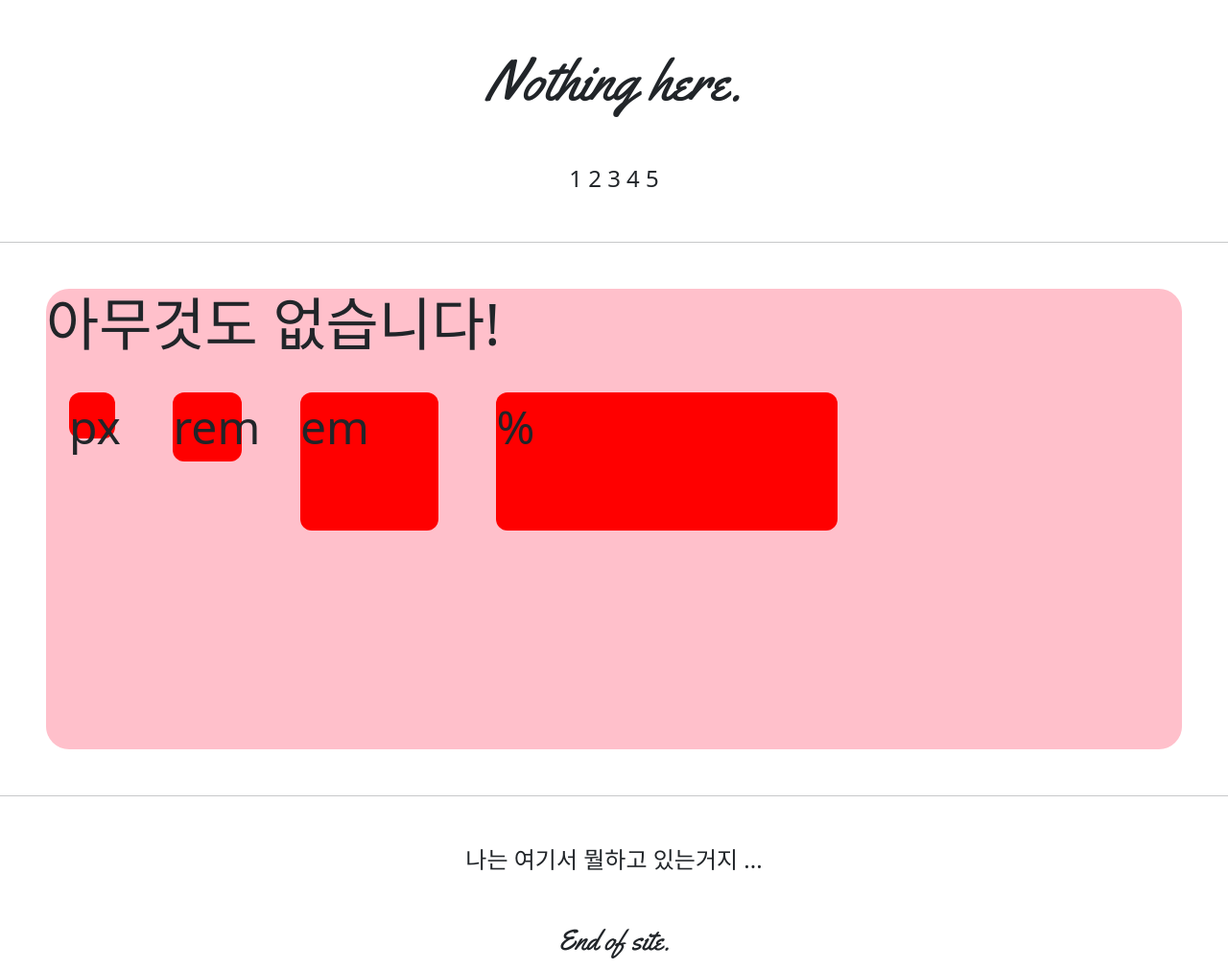
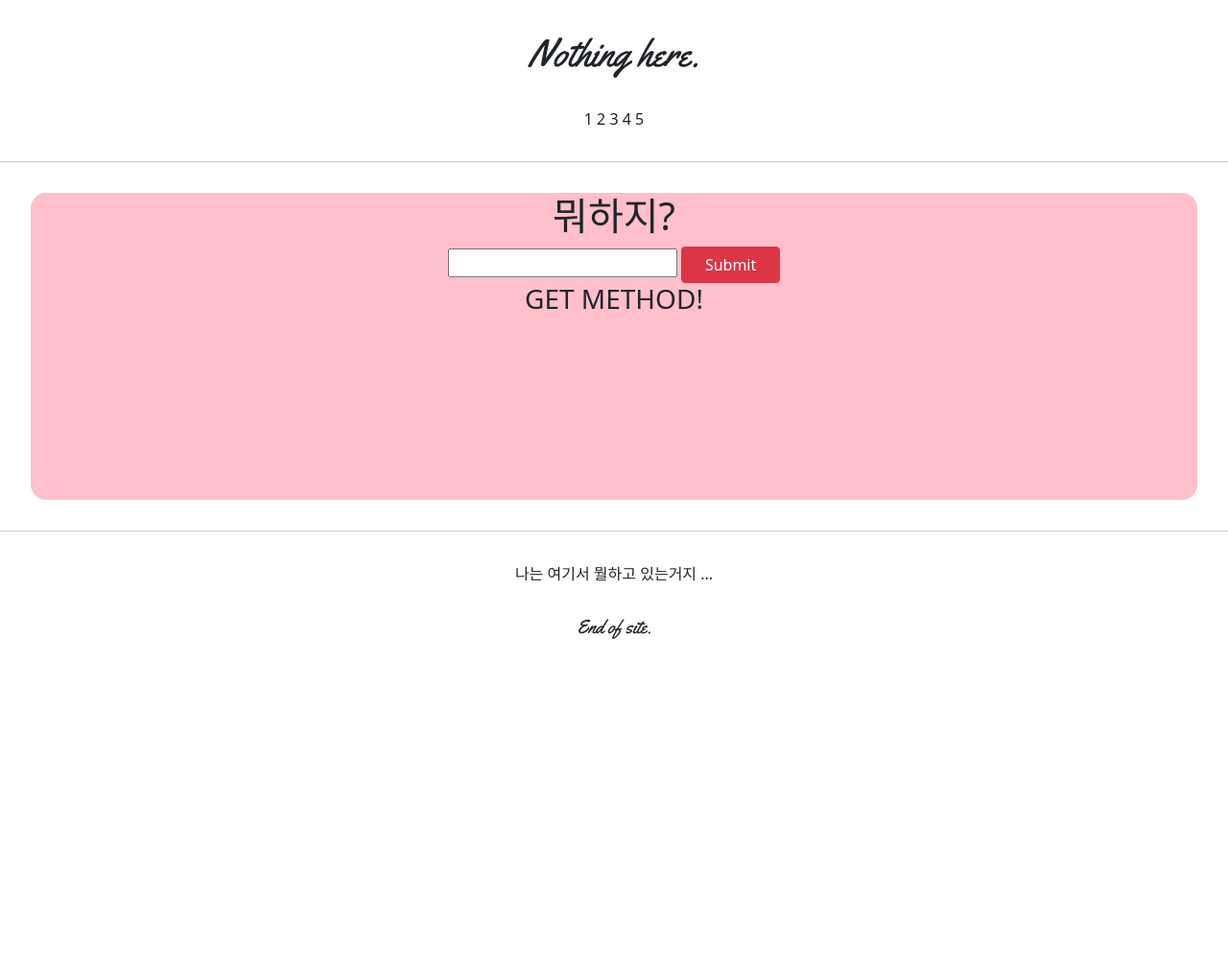
Before and after one commit to misojun50/git_mytest2, a Django app: page /accounts/hello_again/ in a window 1280 px wide. Shown: the whole page at 96% size. After the commit the page ends 666 px from the top, so only its background shows below. Run offline with Django 3.2, Linux system fonts and the light colour scheme; parts of the project's set-up code (start-up, migrations or seed data) failed here and were passed over.

Commit message:
7/12 mytest2 commit1

```diff
--- a/accountapp/templates/accountapp/hello_again.html
+++ b/accountapp/templates/accountapp/hello_again.html
@@ -2,26 +2,19 @@
 
 {% block content %}
 
-    <style>
-    .testing{
-        background-color: red;
-        margin: 1rem;
-        height: 48px;
-        width: 48px;
-        border-radius: .5rem;
-        display: inline-block;
-    }
 
-    </style>
+<div style="height: 20rem; background-color: pink; margin: 2rem; border-radius: 1rem; text-align: center">
+    <h1>뭐하지?</h1>
 
+    <form action="/accounts/hello_again/" method="post">
+        {% csrf_token %}
+        <input type="text" name="input_text">
+        <input type="submit" class="btn btn-danger px-4">
 
-<div style="height: 20rem; background-color: pink; margin: 2rem; border-radius: 1rem; font-size: 2rem;">
-    <h1> 아무것도 없습니다!</h1>
+    </form>
 
-    <div class="testing" style="height: 48px; width: 48px">px</div>
-    <div class="testing" style="height: 3rem; width: 3rem">rem</div>
-    <div class="testing" style="height: 3em; width: 3em">em</div>
-    <div class="testing" style="height: 30%; width: 30%">%</div>
+    <h3>{{ text }}</h3>
+
 
 
 </div>
--- a/accountapp/views.py
+++ b/accountapp/views.py
@@ -4,4 +4,13 @@ from django.shortcuts import render
 # Create your views here.
 
 def hello_again(request):
-    return render(request,'accountapp/hello_again.html')
+    if request.method == "POST":
+
+        temp = request.POST.get('input_text')
+
+
+        return render(request,'accountapp/hello_again.html',
+                      context={'text': temp })
+    else:
+        return render(request, 'accountapp/hello_again.html',
+                      context={'text': 'GET METHOD!'})
--- a/templates/base.html
+++ b/templates/base.html
@@ -1,5 +1,5 @@
 <!DOCTYPE html>
-<html lang="en" style="font-size: 24px">
+<html lang="en" style="font-size: 16px">
 
 {% include 'head.html' %}
 
```
